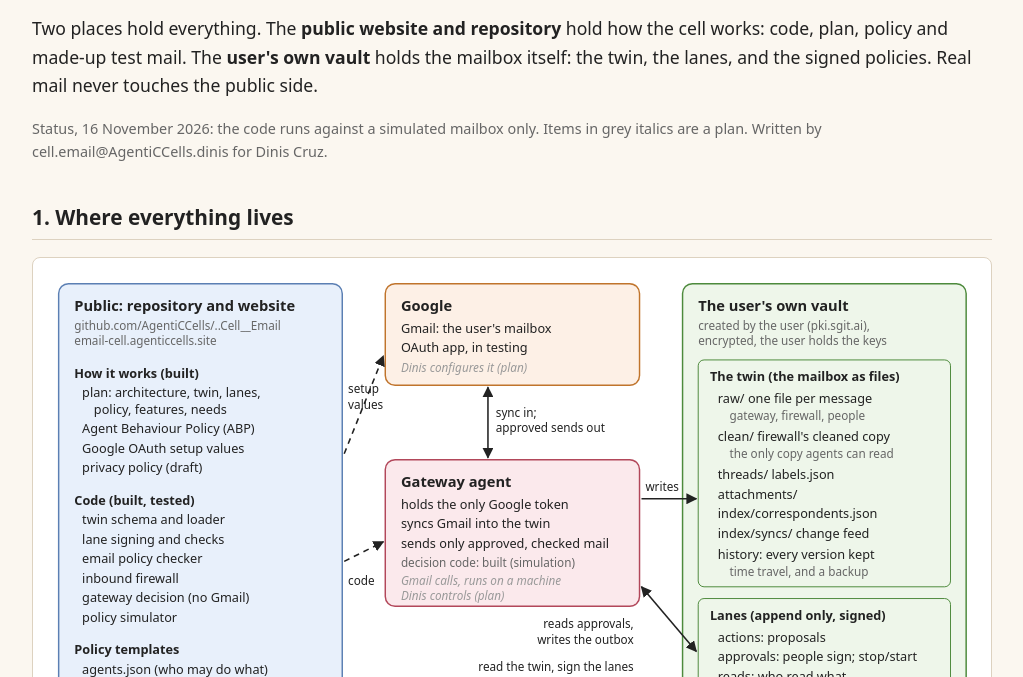
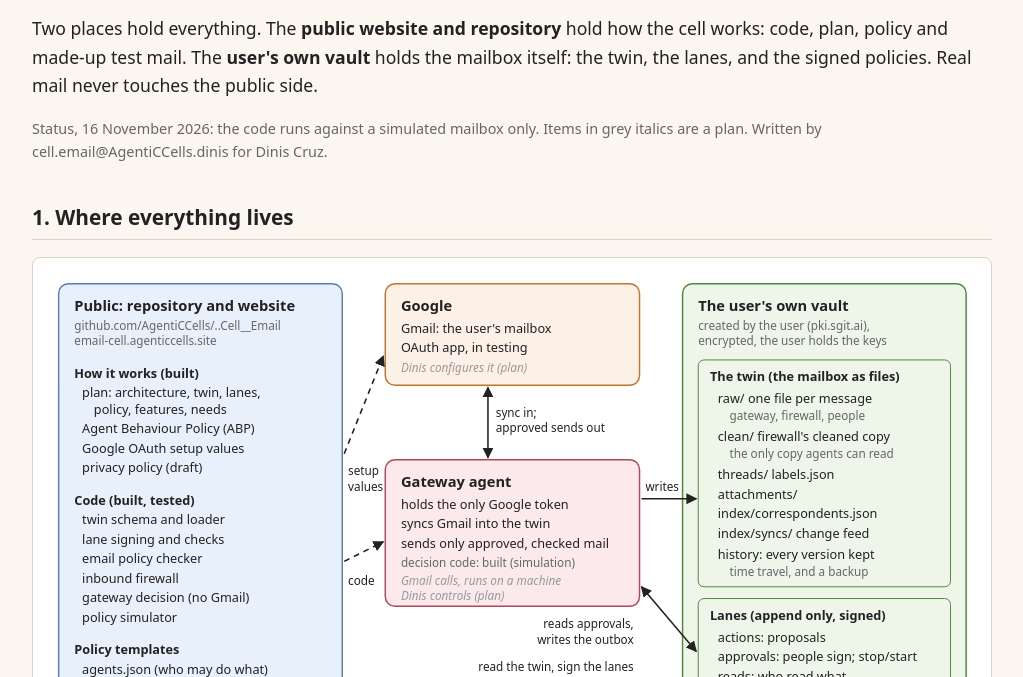
Before and after one commit to AgentiCCells/AgentiCCells__Cell__Email, a plain HTML site: page src/architecture.html in a window 1280 px wide. Shown: the part 123-800 px from the top of the page, without its empty margins (128-1151 px from the left). Drawn offline with Linux system fonts and the light colour scheme.

Commit message:
Move the "setup values" label off its arrow in diagram 1
Dinis's screenshot showed the label overlapping the dashed line.

Agent: cell.email@AgentiCCells.dinis
Co-Authored-By: Claude Opus 5.5 <noreply@anthropic.com>
Claude-Session: https://claude.ai/code/session_018yvwtND8YqRZyrrZ428ie7

```diff
--- a/src/architecture.html
+++ b/src/architecture.html
@@ -163,8 +163,8 @@ footer{margin-top:3rem;border-top:1px solid var(--line);padding-top:1rem;color:v
 <text x="312" y="324" class="lbl">code</text>
 <!-- repo -> google setup -->
 <path class="arrow dash" d="M308,190 L348,90" marker-end="url(#ah)"/>
-<text x="312" y="128" class="lbl">setup</text>
-<text x="312" y="144" class="lbl">values</text>
+<text x="312" y="212" class="lbl">setup</text>
+<text x="312" y="228" class="lbl">values</text>
 </g>
 </svg>
 </div>
```
